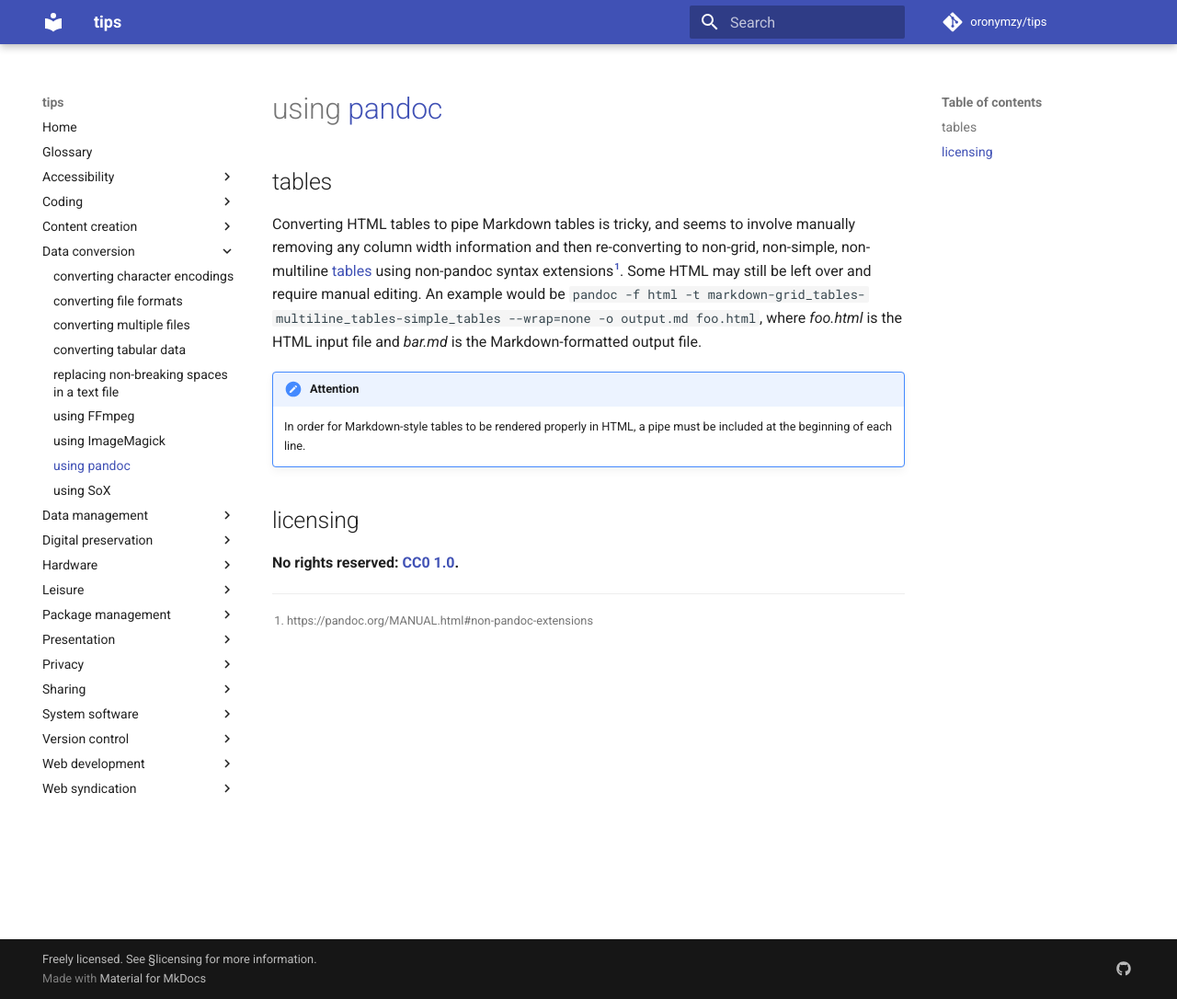
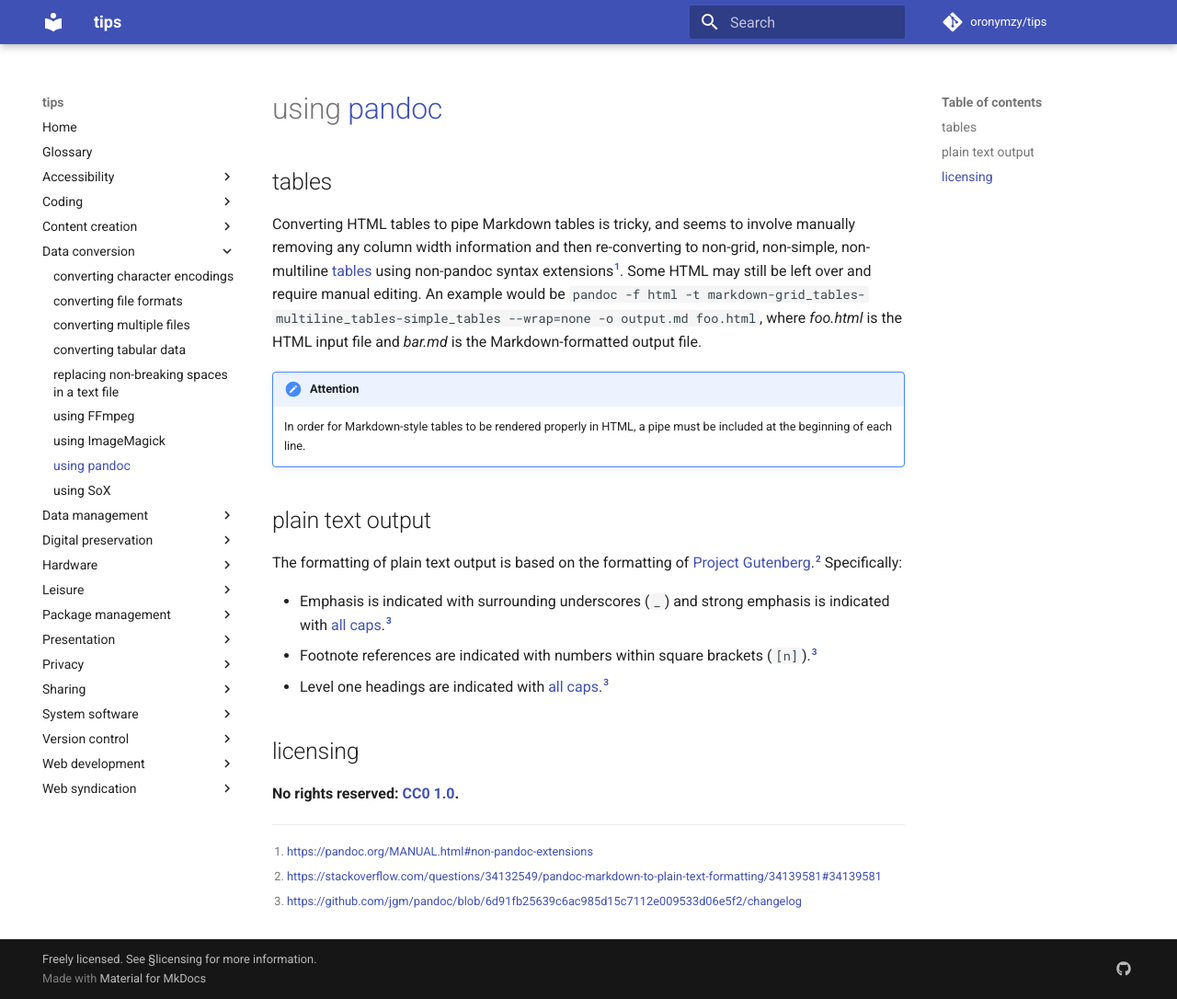
Before and after one commit to oronymzy/tips, an MkDocs documentation site: the page built from docs/uspndoc.md, in a window 1280 px wide and 1086 px high. Shown: the whole window at 92% size. Built offline with MkDocs 1.6.1 and Material for MkDocs 9.7.7, drawn with Linux system fonts in a browser that asks for light colours; comment, search, counter and statistics services are not loaded.

Commit message:
Add 'plain text output' section
Add automatic hyperlinks to footnotes.

```diff
--- a/docs/uspndoc.md
+++ b/docs/uspndoc.md
@@ -7,8 +7,17 @@ Converting HTML tables to pipe Markdown tables is tricky, and seems to involve m
 
     In order for Markdown-style tables to be rendered properly in HTML, a pipe must be included at the beginning of each line.
 
+## plain text output
+The formatting of plain text output is based on the formatting of [Project Gutenberg](https://www.gutenberg.org/wiki/Main_Page).[^uspndoc2] Specifically:
+
+- Emphasis is indicated with surrounding underscores (`_`) and strong emphasis is indicated with [all caps](https://en.wikipedia.org/wiki/All_caps).[^uspndoc3]
+- Footnote references are indicated with numbers within square brackets (`[n]`).[^uspndoc3]
+- Level one headings are indicated with [all caps](https://en.wikipedia.org/wiki/All_caps).[^uspndoc3]
+
 ## licensing
 **No rights reserved: [CC0 1.0](https://creativecommons.org/publicdomain/zero/1.0/).**
 
 [pandoc]: http://pandoc.org/
-[^uspndoc1]: https://pandoc.org/MANUAL.html#non-pandoc-extensions
+[^uspndoc1]: <https://pandoc.org/MANUAL.html#non-pandoc-extensions>
+[^uspndoc2]: <https://stackoverflow.com/questions/34132549/pandoc-markdown-to-plain-text-formatting/34139581#34139581>
+[^uspndoc3]: <https://github.com/jgm/pandoc/blob/6d91fb25639c6ac985d15c7112e009533d06e5f2/changelog>
```
